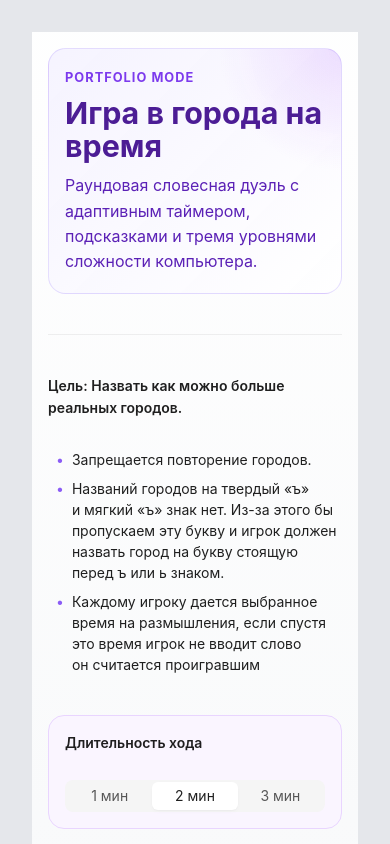
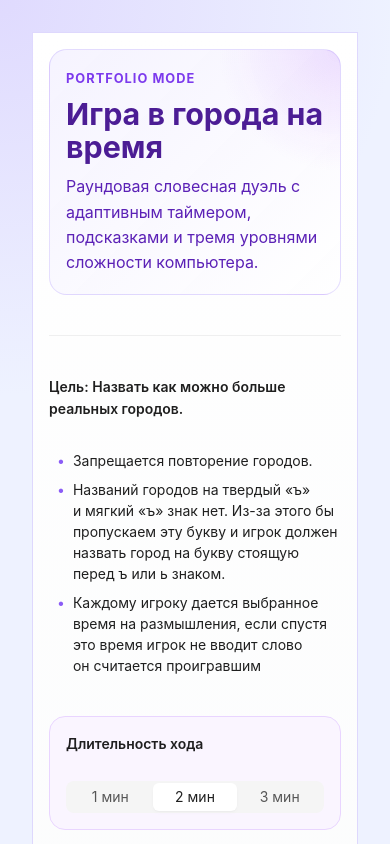
Before and after one commit to SemenKr/cities-game, a React (Vite) app: page / in a window 390 px wide. Shown: the top 844 px of the page. Built offline with nearby package versions, Linux system fonts and the light colour scheme.

Commit message:
Add portfolio metadata and shell polish

```diff
--- a/index.html
+++ b/index.html
@@ -1,10 +1,30 @@
 <!doctype html>
-<html lang="en">
+<html lang="ru">
   <head>
     <meta charset="UTF-8" />
-    <link rel="icon" type="image/svg+xml" href="/vite.svg" />
+    <link rel="icon" type="image/svg+xml" href="/favicon.svg" />
     <meta name="viewport" content="width=device-width, initial-scale=1.0" />
-    <title>Игра в Города</title>
+    <meta
+      name="description"
+      content="Игра в города с таймером, уровнями сложности, статистикой раундов и адаптивным интерфейсом."
+    />
+    <meta name="theme-color" content="#6d28d9" />
+    <meta property="og:type" content="website" />
+    <meta property="og:title" content="Игра в города на время" />
+    <meta
+      property="og:description"
+      content="Раундовая словесная дуэль с таймером, умным ходом компьютера и накопительной статистикой."
+    />
+    <meta property="og:image" content="/preview-card.svg" />
+    <meta property="og:locale" content="ru_RU" />
+    <meta name="twitter:card" content="summary_large_image" />
+    <meta name="twitter:title" content="Игра в города на время" />
+    <meta
+      name="twitter:description"
+      content="Сыграйте раунд в города против компьютера с тремя уровнями сложности."
+    />
+    <meta name="twitter:image" content="/preview-card.svg" />
+    <title>Игра в города на время</title>
   </head>
   <body>
     <div class="root-container" id="root"></div>
--- a/src/components/Chat.module.scss
+++ b/src/components/Chat.module.scss
@@ -1,37 +1,46 @@
 .chat {
   display: grid;
   grid-template-columns: 1fr;
-  height: 18rem;
+  min-height: 18rem;
+  max-height: 22rem;
   overflow: auto;
+  border-radius: 1.25rem;
+  border: 1px solid #e2e8f0;
+  background:
+    linear-gradient(180deg, rgba(255, 255, 255, 0.98), rgba(248, 250, 252, 0.98));
 
   ul {
     list-style: none;
     display: flex;
     flex-direction: column;
+    gap: 1rem;
+    margin: 0;
     padding: 1rem;
 
     li {
       align-self: flex-start;
-
-      margin-bottom: 2rem;
 
       &:nth-child(even) {
         align-self: flex-end;
         align-items: end;
 
         span {
-          padding: 6px 12px;
-          border-radius: 12px 12px 0 12px;
+          padding: 0.7rem 0.9rem;
+          border-radius: 14px 14px 0 14px;
           background: #8B5CF6;
           color: #ffffff;
+          box-shadow: 0 10px 24px rgba(139, 92, 246, 0.18);
         }
       }
     }
 
     span {
-      padding: 6px 12px;
-      border-radius: 12px 12px 12px 0;
+      display: inline-flex;
+      max-width: min(100%, 22rem);
+      padding: 0.7rem 0.9rem;
+      border-radius: 14px 14px 14px 0;
       background: #F5F3FF;
+      color: #312e81;
     }
   }
 }
@@ -52,6 +61,17 @@
   small {
     opacity: 0.9;
     line-height: 1.2;
+  }
+}
+
+@media (max-width: 640px) {
+  .chat {
+    min-height: 15rem;
+    max-height: 18rem;
+  }
+
+  .typingBubble {
+    max-width: 100%;
   }
 }
 
--- a/src/components/CityInput.module.scss
+++ b/src/components/CityInput.module.scss
@@ -5,6 +5,11 @@
 
 .submitRow {
   width: 100%;
+
+  :global(.ant-input),
+  :global(.ant-btn) {
+    height: 3rem;
+  }
 }
 
 .error {
@@ -17,10 +22,12 @@
 .suggestionsPanel {
   display: grid;
   gap: 0.85rem;
-  padding: 1rem;
+  padding: 1rem 1rem 1.05rem;
   border: 1px solid #e2e8f0;
-  border-radius: 1rem;
-  background: linear-gradient(180deg, #ffffff, #f8fafc);
+  border-radius: 1.2rem;
+  background:
+    radial-gradient(circle at top right, rgba(221, 214, 254, 0.55), transparent 24%),
+    linear-gradient(180deg, #ffffff, #f8fafc);
 }
 
 .suggestionsPanelHidden {
@@ -41,8 +48,8 @@
 
 .suggestionsTitle {
   color: #0f172a;
-  font-size: 0.95rem;
-  font-weight: 600;
+  font-size: 1rem;
+  font-weight: 700;
 }
 
 .suggestionsHint {
@@ -53,6 +60,7 @@
 .suggestionsToggle {
   display: inline-flex;
   align-items: center;
+  justify-content: space-between;
   gap: 0.75rem;
   color: #475569;
   font-size: 0.9rem;
@@ -60,8 +68,19 @@
 }
 
 @media (max-width: 640px) {
+  .submitRow {
+    :global(.ant-input),
+    :global(.ant-btn) {
+      height: 2.8rem;
+    }
+  }
+
   .suggestionsHeader {
     align-items: flex-start;
     flex-direction: column;
   }
+
+  .suggestionsToggle {
+    width: 100%;
+  }
 }
--- a/src/components/Game.module.css
+++ b/src/components/Game.module.css
@@ -1,21 +1,22 @@
 .Container {
     margin: auto;
     max-width: 800px;
-    box-shadow: 3px 4px 9px 4px rgba(34, 60, 80, 0.2);
+    width: min(100%, 800px);
+    box-shadow: 0 24px 60px rgba(76, 29, 149, 0.16);
     border-radius: 2rem;
     padding: 2rem 3rem;
     background:
         linear-gradient(180deg, rgba(255, 255, 255, 0.98), rgba(249, 250, 251, 0.98));
+    border: 1px solid rgba(221, 214, 254, 0.92);
+    backdrop-filter: blur(14px);
 }
 @media (max-width: 900px) {
     .Container {
-        margin: auto 60px;
         padding: 1.75rem 2rem;
     }
 }
 @media (max-width: 780px) {
     .Container {
-        margin: auto 20px;
         padding: 1.4rem 1.25rem;
     }
 }
--- a/src/index.css
+++ b/src/index.css
@@ -1,24 +1,51 @@
-@import url('https://fonts.googleapis.com/css2?family=Inter:wght@200;300;700;800;900&family=Roboto+Condensed&family=Roboto:wght@400;500;700;900&display=swap');
+@import url('https://fonts.googleapis.com/css2?family=Space+Grotesk:wght@400;500;700&family=Inter:wght@400;500;600;700;800&display=swap');
+
+:root {
+  color: #0f172a;
+  background:
+    radial-gradient(circle at top left, rgba(221, 214, 254, 0.85), transparent 24%),
+    radial-gradient(circle at bottom right, rgba(253, 186, 116, 0.28), transparent 18%),
+    #eef2ff;
+}
+
+html,
+body,
+#root {
+  min-height: 100vh;
+}
+
 body {
   margin: 0;
   padding: 0;
   min-height: 100vh;
 }
+
 .root-container {
-  font-family: Roboto , Arial, sans-serif;
+  font-family: 'Inter', Arial, sans-serif;
   line-height: 1.5;
   font-weight: 400;
-  height: 100vh;
-  color-scheme: light dark;
-  background-color: #E5E7EB;
+  min-height: 100vh;
+  color: #0f172a;
   display: flex;
-
-
-
-
+  align-items: center;
+  justify-content: center;
+  padding: 2rem 1.25rem;
 
   font-synthesis: none;
   text-rendering: optimizeLegibility;
   -webkit-font-smoothing: antialiased;
   -moz-osx-font-smoothing: grayscale;
 }
+
+button,
+input,
+textarea,
+select {
+  font: inherit;
+}
+
+@media (max-width: 640px) {
+  .root-container {
+    padding: 0;
+  }
+}
```
Also changed, not shown: public/favicon.svg (added), public/preview-card.svg (added).
